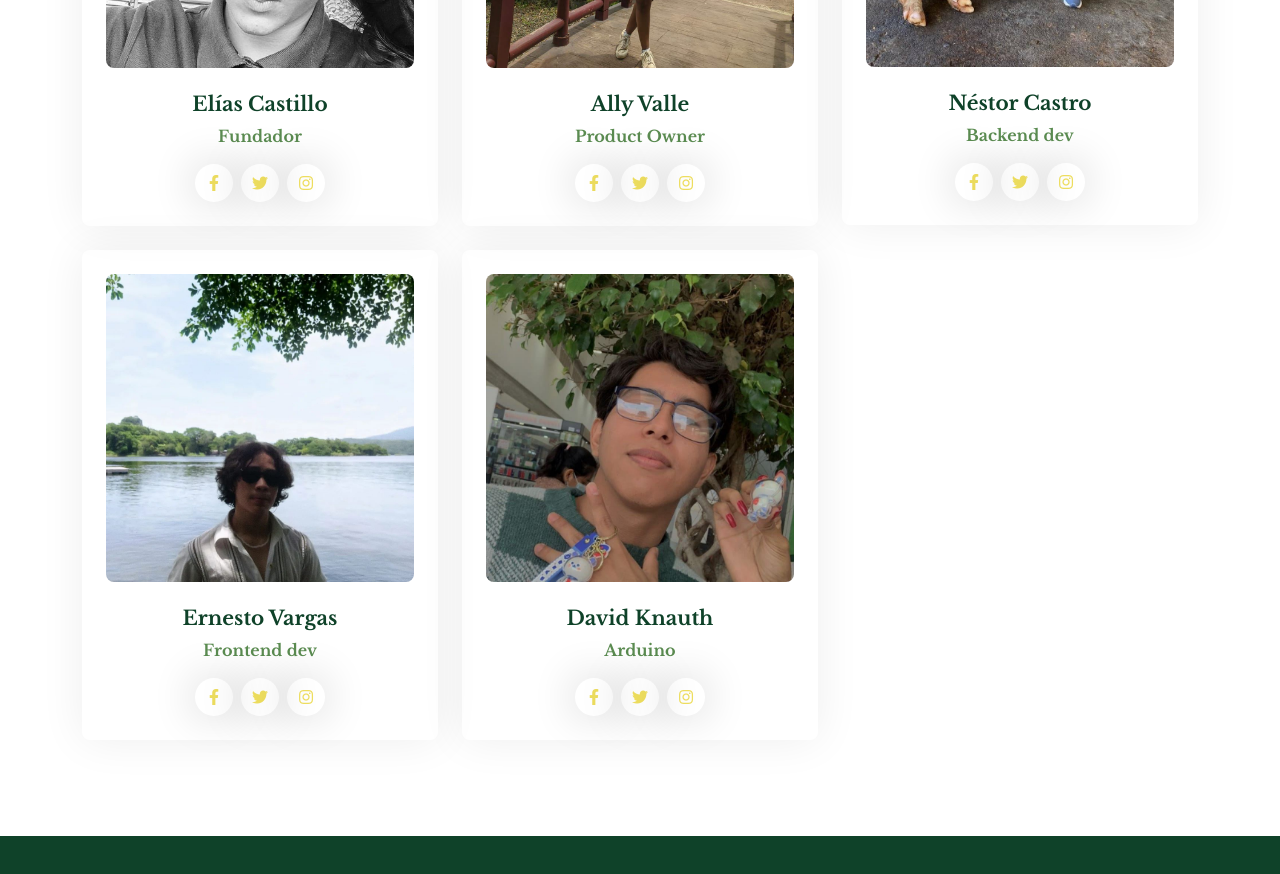
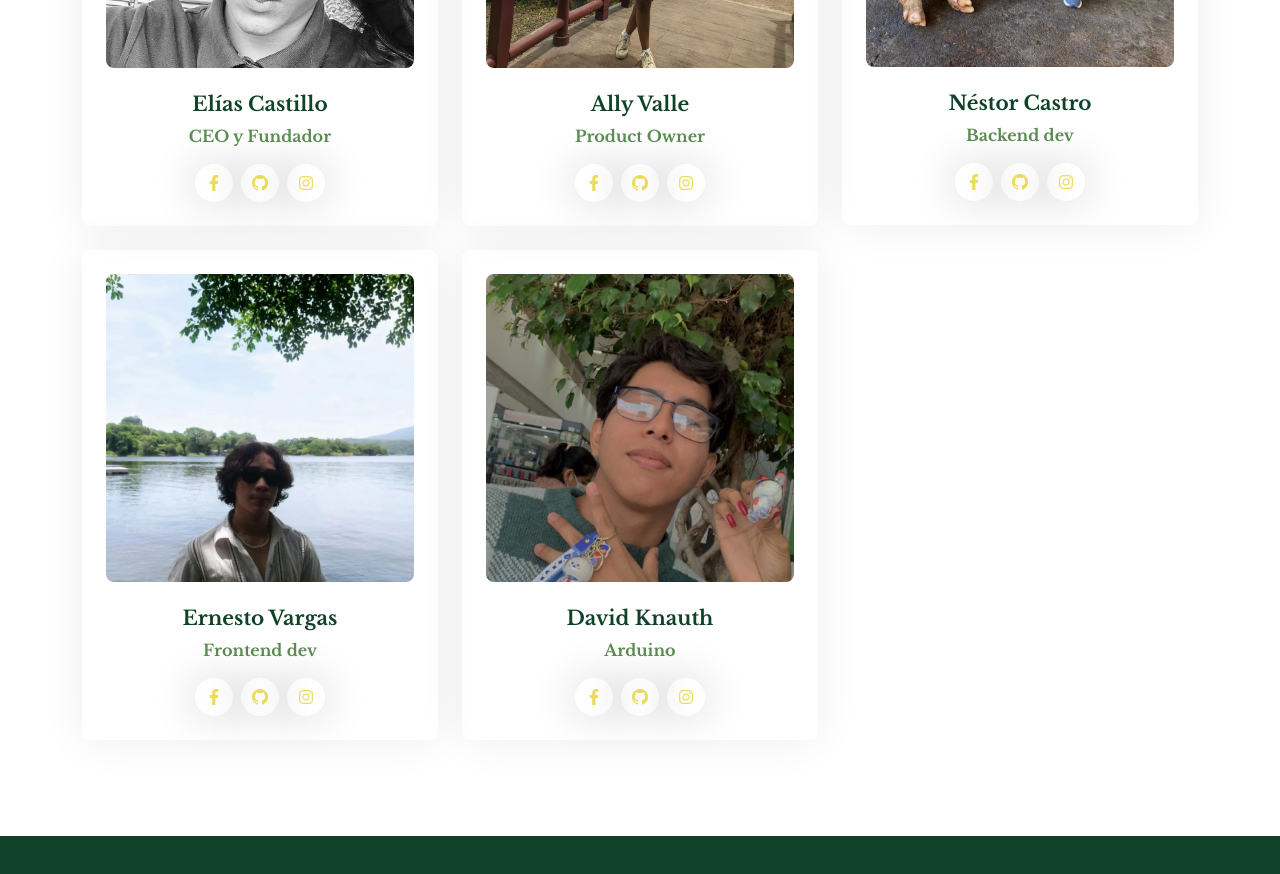
Before and after one commit to xSarscov/green-guardian-landing-page, a plain HTML site: page about.html in a window 1280 px wide. Shown: the part 2240-3114 px from the top of the page. Drawn offline with nearby package versions, Linux system fonts and the light colour scheme.

Commit message:
Modificando íconos

```diff
--- a/about.html
+++ b/about.html
@@ -188,10 +188,10 @@
                     <div class="team-item rounded p-4">
                         <img class="img-fluid rounded mb-4" src="img/team-1.jpg" alt="">
                         <h5>Elías Castillo</h5>
-                        <p class="text-primary">Fundador</p>
+                        <p class="text-primary">CEO y Fundador</p>
                         <div class="d-flex justify-content-center">
                             <a class="btn btn-square btn-outline-secondary rounded-circle mx-1" href=""><i class="fab fa-facebook-f"></i></a>
-                            <a class="btn btn-square btn-outline-secondary rounded-circle mx-1" href=""><i class="fab fa-twitter"></i></a>
+                            <a class="btn btn-square btn-outline-secondary rounded-circle mx-1" href=""><i class="bi bi-github"></i></a>
                             <a class="btn btn-square btn-outline-secondary rounded-circle mx-1" href=""><i class="fab fa-instagram"></i></a>
                         </div>
                     </div>
@@ -203,7 +203,7 @@
                         <p class="text-primary">Product Owner</p>
                         <div class="d-flex justify-content-center">
                             <a class="btn btn-square btn-outline-secondary rounded-circle mx-1" href=""><i class="fab fa-facebook-f"></i></a>
-                            <a class="btn btn-square btn-outline-secondary rounded-circle mx-1" href=""><i class="fab fa-twitter"></i></a>
+                            <a class="btn btn-square btn-outline-secondary rounded-circle mx-1" href=""><i class="bi bi-github"></i></a>
                             <a class="btn btn-square btn-outline-secondary rounded-circle mx-1" href=""><i class="fab fa-instagram"></i></a>
                         </div>
                     </div>
@@ -215,7 +215,7 @@
                         <p class="text-primary">Backend dev</p>
                         <div class="d-flex justify-content-center">
                             <a class="btn btn-square btn-outline-secondary rounded-circle mx-1" href=""><i class="fab fa-facebook-f"></i></a>
-                            <a class="btn btn-square btn-outline-secondary rounded-circle mx-1" href=""><i class="fab fa-twitter"></i></a>
+                            <a class="btn btn-square btn-outline-secondary rounded-circle mx-1" href=""><i class="bi bi-github"></i></a>
                             <a class="btn btn-square btn-outline-secondary rounded-circle mx-1" href=""><i class="fab fa-instagram"></i></a>
                         </div>
                     </div>
@@ -227,7 +227,7 @@
                         <p class="text-primary">Frontend dev</p>
                         <div class="d-flex justify-content-center">
                             <a class="btn btn-square btn-outline-secondary rounded-circle mx-1" href=""><i class="fab fa-facebook-f"></i></a>
-                            <a class="btn btn-square btn-outline-secondary rounded-circle mx-1" href=""><i class="fab fa-twitter"></i></a>
+                            <a class="btn btn-square btn-outline-secondary rounded-circle mx-1" href=""><i class="bi bi-github"></i></a>
                             <a class="btn btn-square btn-outline-secondary rounded-circle mx-1" href=""><i class="fab fa-instagram"></i></a>
                         </div>
                     </div>
@@ -239,7 +239,7 @@
                         <p class="text-primary">Arduino</p>
                         <div class="d-flex justify-content-center">
                             <a class="btn btn-square btn-outline-secondary rounded-circle mx-1" href=""><i class="fab fa-facebook-f"></i></a>
-                            <a class="btn btn-square btn-outline-secondary rounded-circle mx-1" href=""><i class="fab fa-twitter"></i></a>
+                            <a class="btn btn-square btn-outline-secondary rounded-circle mx-1" href=""><i class="bi bi-github"></i></a>
                             <a class="btn btn-square btn-outline-secondary rounded-circle mx-1" href=""><i class="fab fa-instagram"></i></a>
                         </div>
                     </div>
```
